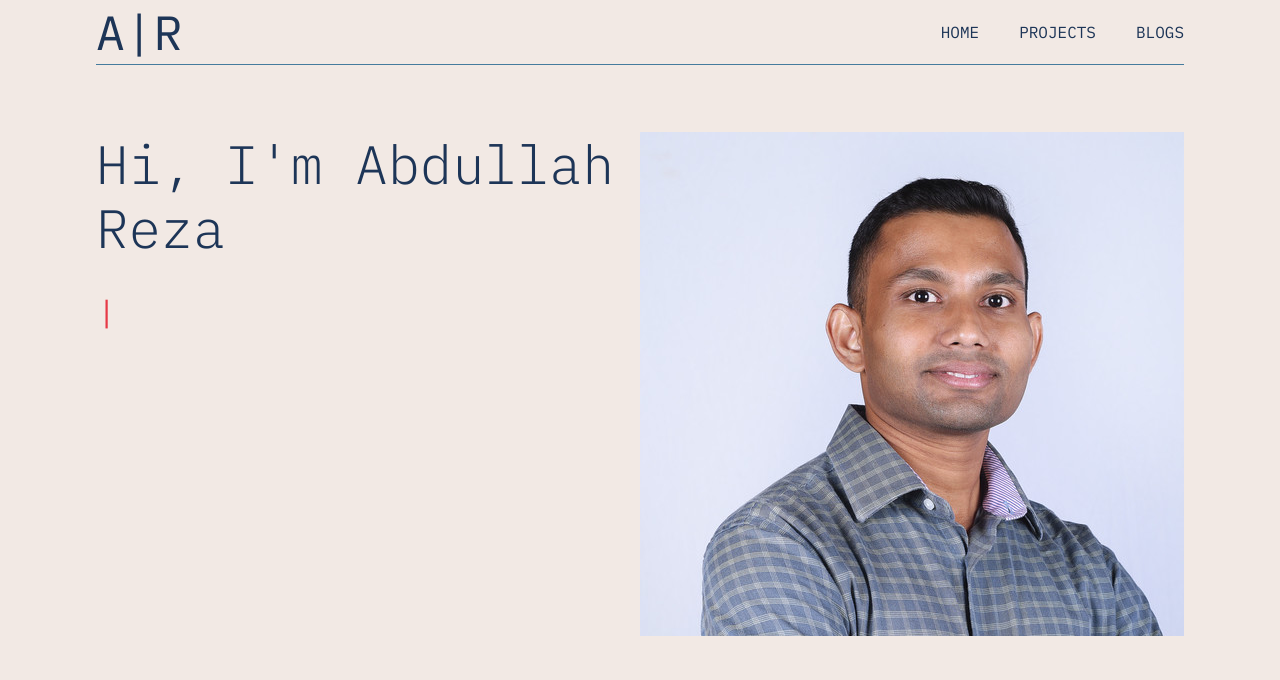
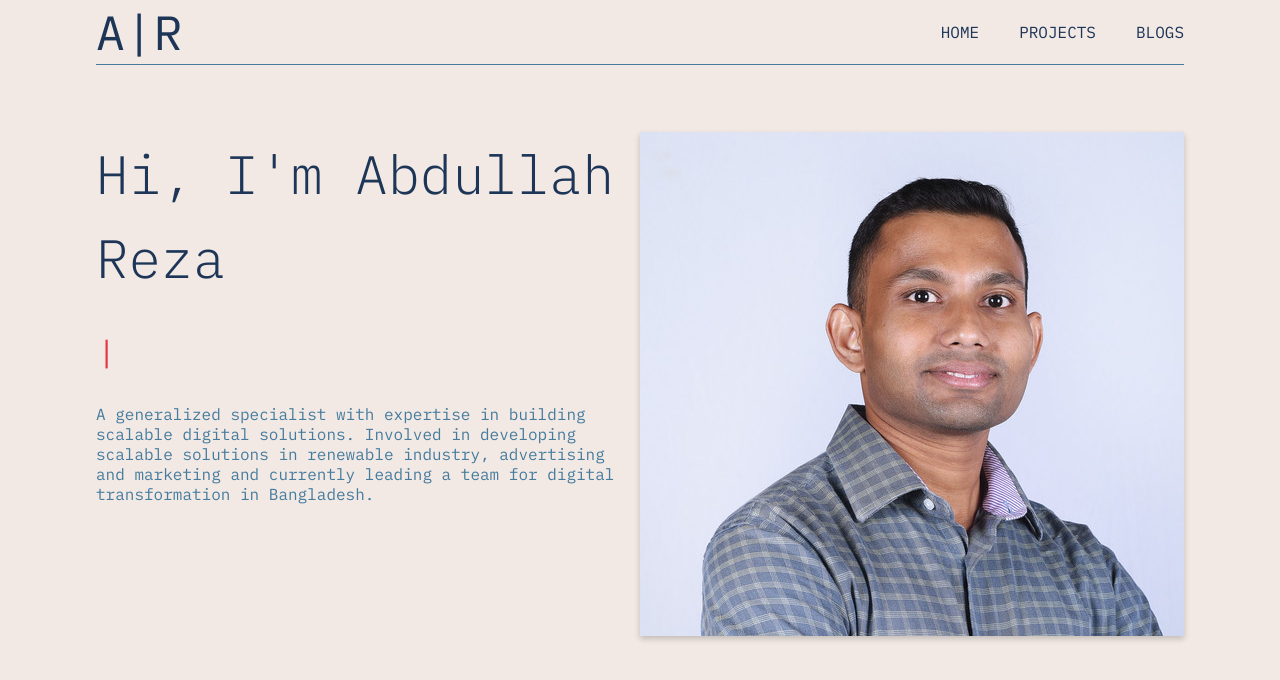
Before and after one commit to rezaabdullah/portfolio, a Gatsby site: page / in a window 1280 px wide. Built offline with nearby package versions, Linux system fonts and the light colour scheme; Gatsby itself is replaced by a stand-in of ours.

Commit message:
feat: Created Hero block

```diff
--- a/src/components/layout.js
+++ b/src/components/layout.js
@@ -2,9 +2,7 @@ import * as React from "react"
 import { Container,
     Hero,
     Section_title,
-    Image_wrapper,
-    // typing_container,
-    // input_cursor
+    Image_wrapper
 } from "./ui/layout.module.scss"
 import Navbar from "./navbar"
 // import { StaticImage } from 'gatsby-plugin-image'
@@ -27,6 +25,7 @@ const Layout = ({ pageTitle, children }) => {
                                 }}
                             />
                         </h2>
+                        {children}
                     </div>
                     <div className={Image_wrapper}></div>
                 </section>
--- a/src/components/ui/layout.module.scss
+++ b/src/components/ui/layout.module.scss
@@ -49,7 +49,7 @@ main {
             padding: 0;
             color: #1d3557;
             font-size: 54px;
-            line-height: 64px;
+            line-height: 84px;
             font-weight: 300;
         }
 
@@ -67,43 +67,14 @@ main {
                 font-weight: 400;
                 color: #E63946;
             }
-
-            p {
-                margin: 0;
-                padding-top: 16px;
-                font-size: 16px;
-                line-height: 28px;
-                color: #1D3557;
-            }
         }
 
-        // h2 {
-        //     margin: 0;
-        //     padding: 32px 0 0 0;
-        //     display: flex;
-        //     // justify-content: center;
-        //     align-items: center;
-        //     color: #457B9D;
-        //     font-size: 32px;
-        //     line-height: 40px;
-        //     font-weight: 400;
-
-        //     // @keyframes blink {
-        //     //     0% {opacity: 1;}
-        //     //     40% {opacity: 1;}
-        //     //     60% {opacity: 0;}
-        //     //     100% {opacity: 0;}
-        //     // }
-
-        //     // .input_cursor {
-        //     //     display: inline-block;
-        //     //     width: 2px;
-        //     //     height: 42px;
-        //     //     background-color: #E63946;
-        //     //     margin-left: 8px;
-        //     //     animation: blink .6s linear infinite alternate;
-        //     // }
-        // }
+        p {
+            padding-top: 32px;
+            font-size: 16px;
+            line-height: 20px;
+            color: #457B9D;
+        }
     }
 
     .Image_wrapper {
@@ -113,12 +84,6 @@ main {
         margin-top: 132px;
         margin-bottom: 68px;
         background-image: url("../../images/abdullah_reza.png");
-
-        // .imgProfile {
-        //     background-image: url("../../images/abdullah_reza.png");
-        //     position: relative;
-        //     height: 500px;
-        //     align-items: flex-end;
-        // }
+        box-shadow: 0 3px 6px rgba(0, 0, 0, 0.2);
     }
 }
--- a/src/pages/index.js
+++ b/src/pages/index.js
@@ -13,7 +13,9 @@ const IndexPage = () => {
                 <meta name="viewport" content="width=device-width, initial-scale=1.0"/>
             </Helmet>
             <Layout pageTitle="Home Page">
-                <p>This is my portfolio</p>
+                <p>A generalized specialist with expertise in building scalable digital solutions.
+                    Involved in developing scalable solutions in renewable industry, advertising and
+                    marketing and currently leading a team for digital transformation in Bangladesh.</p>
             </Layout>
         </div>
     )
```
